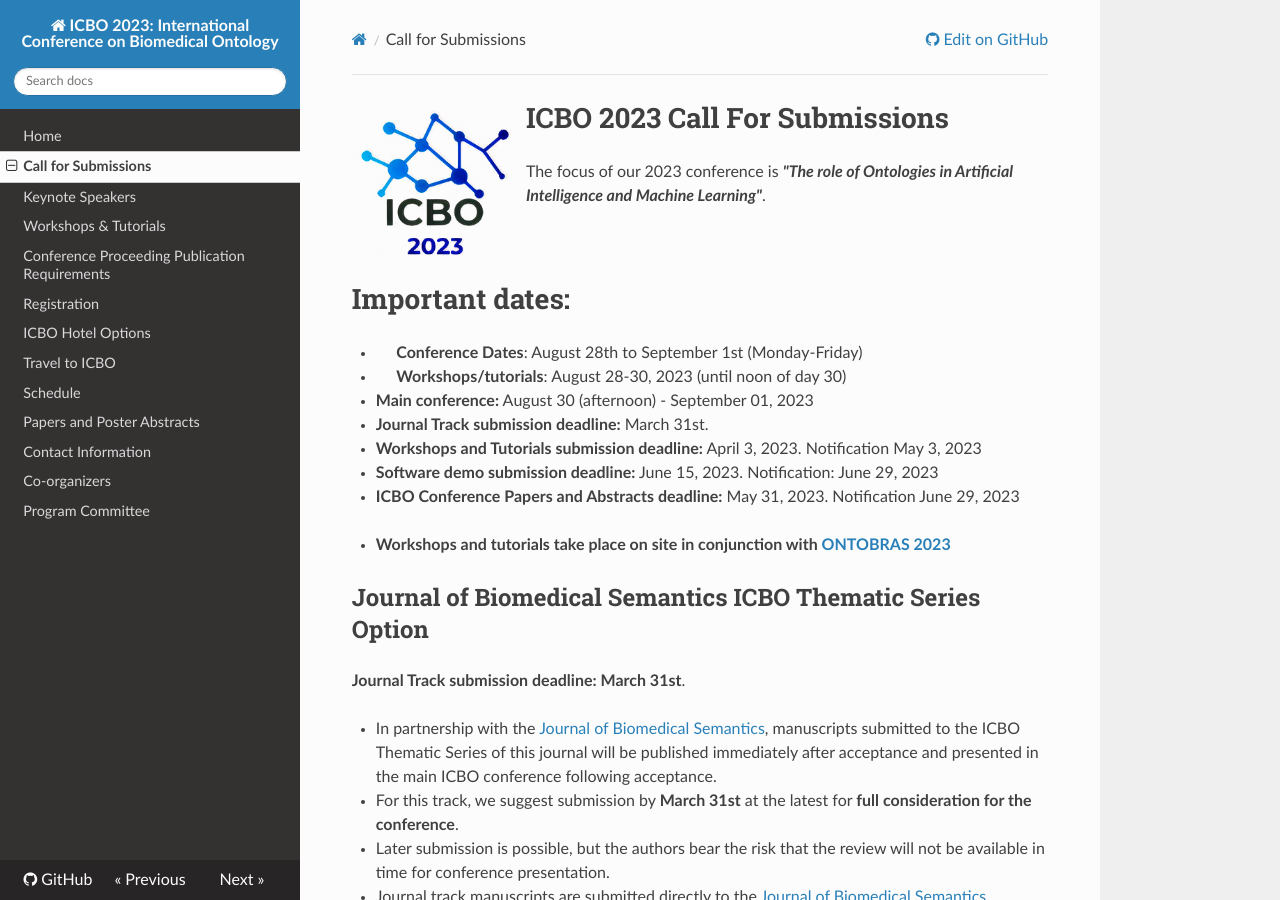
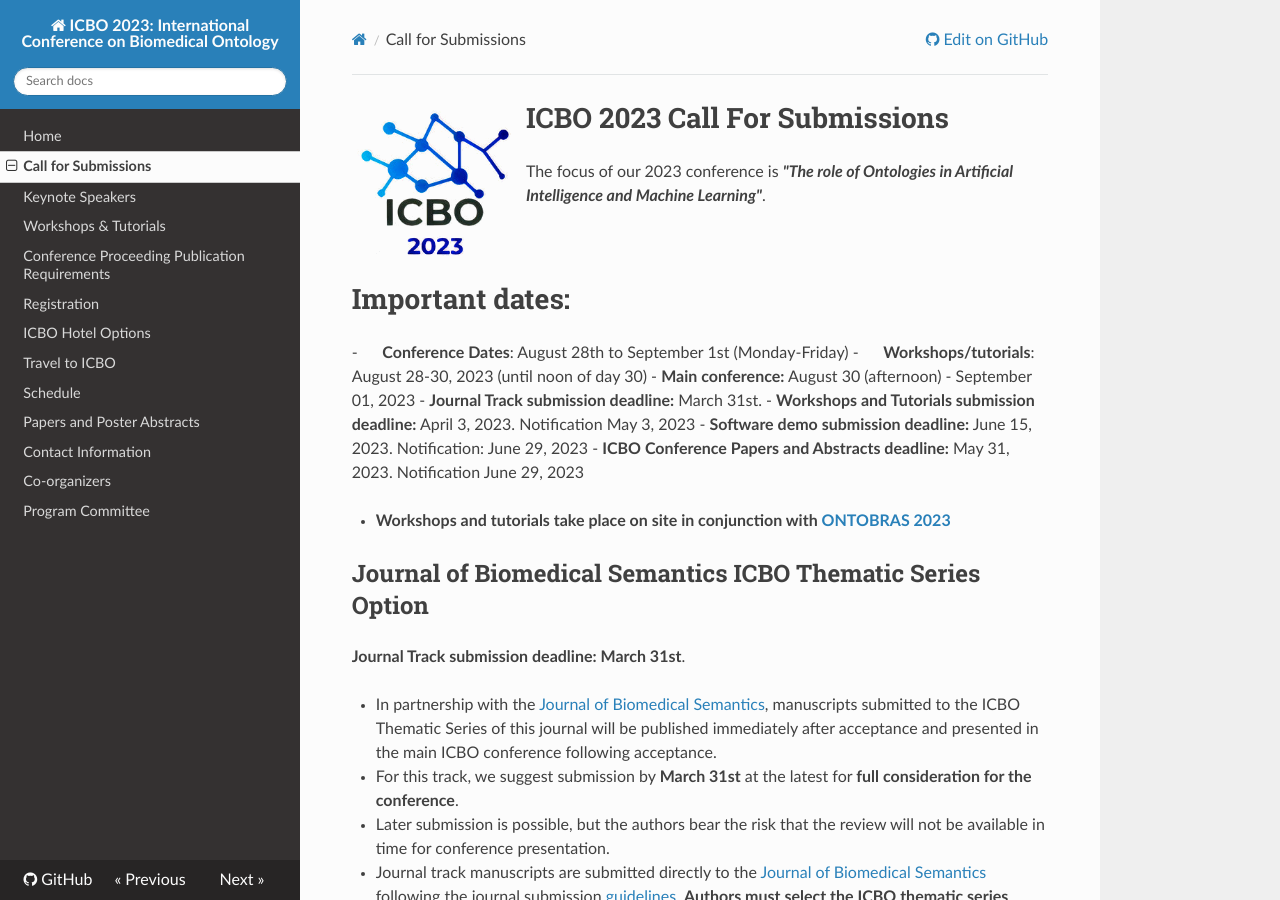
Before and after one commit to ICBO-conference/icbo2023, an MkDocs documentation site: the page built from docs/call-for-submissions.md, in a window 1280 px wide and 900 px high. Built offline with MkDocs 1.6.1, drawn with Linux system fonts in a browser that asks for light colours; nearby versions of some CDN libraries; part of the change alters nothing that is shown.

```diff
--- a/docs/call-for-submissions.md
+++ b/docs/call-for-submissions.md
@@ -7,18 +7,19 @@ The focus of our 2023 conference is ***"The role of Ontologies in Artificial Int
 <br/>
 <br/>
 # Important dates:
-- &nbsp;&nbsp;&nbsp;&nbsp; **Conference Dates**:  August 28th to September 1st (Monday-Friday)
+<space><space>- &nbsp;&nbsp;&nbsp;&nbsp; **Conference Dates**:  August 28th to September 1st (Monday-Friday)
 - &nbsp;&nbsp;&nbsp;&nbsp; **Workshops/tutorials**: August 28-30, 2023 (until noon of day 30)
 - **Main conference:** August 30 (afternoon) - September 01, 2023
 - **Journal Track submission deadline:** March 31st.
 - **Workshops and Tutorials submission deadline:** April 3, 2023. Notification May 3, 2023
 - **Software demo submission deadline:** June 15, 2023. Notification: June 29, 2023
 - **ICBO Conference Papers and Abstracts deadline:** May 31, 2023. Notification June 29, 2023
+
+- **Workshops and tutorials take place on site in conjunction with [ONTOBRAS 2023](https://www.inf.ufrgs.br/ontobras/)**
 <!-- ## Conference Dates
 - **August 28th to September 1st** (Monday-Friday)
 - **Workshops**: August 28-30, 2023 (until noon of day 30)
 - **Main conference**: August 30 (afternoon) - September 01, 2023 -->
-- **Workshops and tutorials take place on site in conjunction with [ONTOBRAS 2023](https://www.inf.ufrgs.br/ontobras/)**
 
 ## Journal of Biomedical Semantics ICBO Thematic Series Option
 
```
